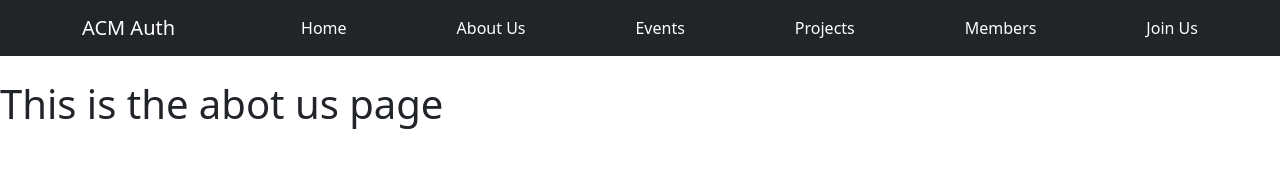
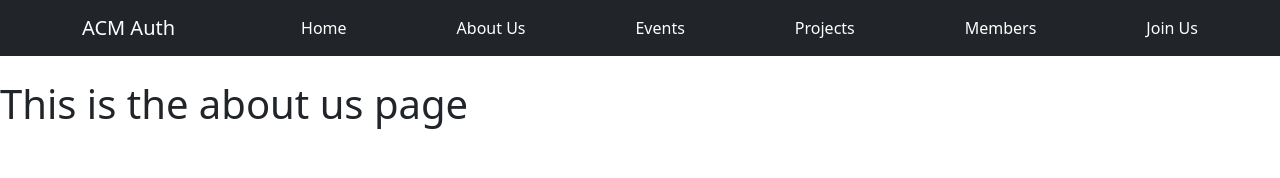
Before and after one commit to Triada-Maria/project-page, a SvelteKit app: page /about in a window 1280 px wide. Shown: the top 178 px of the page. Built offline with nearby package versions, Linux system fonts and the light colour scheme.

Commit message:
Update +page.svelte

```diff
--- a/src/routes/about/+page.svelte
+++ b/src/routes/about/+page.svelte
@@ -1 +1 @@
-<h1>This is the abot us page</h1>
+<h1>This is the about us page</h1>
```
